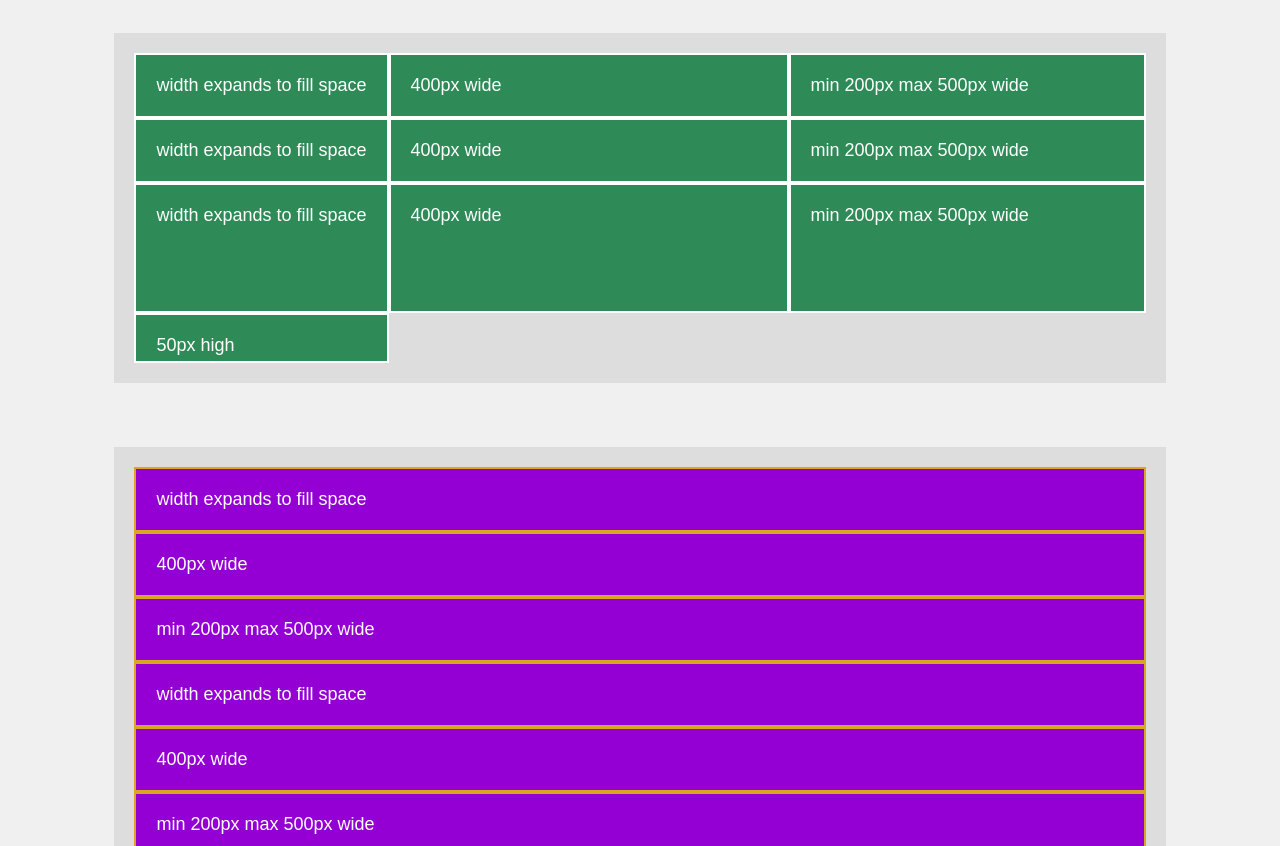
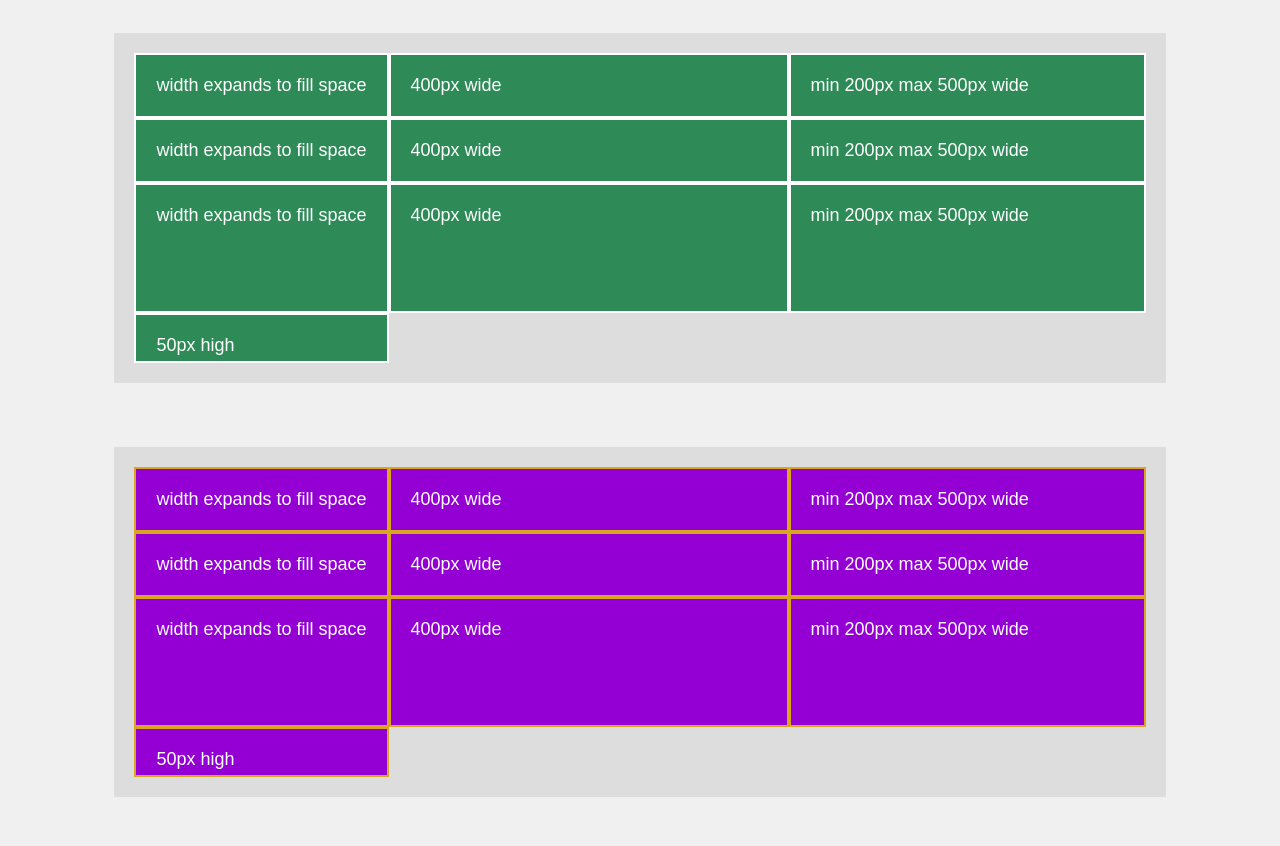
Before and after one commit to SvetlinGG/HTML-Education, a plain HTML site: page Grid/10.1 Grid Sizing/test.html in a window 1280 px wide. Shown: the part 87-933 px from the top of the page. Drawn offline with Linux system fonts and the light colour scheme.

Commit message:
Add files via upload

```diff
--- a/Grid/10.1 Grid Sizing/test.html
+++ b/Grid/10.1 Grid Sizing/test.html
@@ -31,6 +31,8 @@
       font-size: 16px;
       border: none;
       cursor: pointer;
+      text-shadow: #4285f4;
+
     }
 
     .parent {
@@ -65,6 +67,12 @@
       font-size: 18px;
       padding: 20px;
       border: 2px solid goldenrod;
+    }
+    .grid-container {
+      display: grid;
+      grid-template-rows: 1fr 1fr 2fr;
+      grid-template-columns: auto 400px minmax(200px, 500px);
+      grid-auto-rows: 50px;
     }
   </style>
 </head>
```
